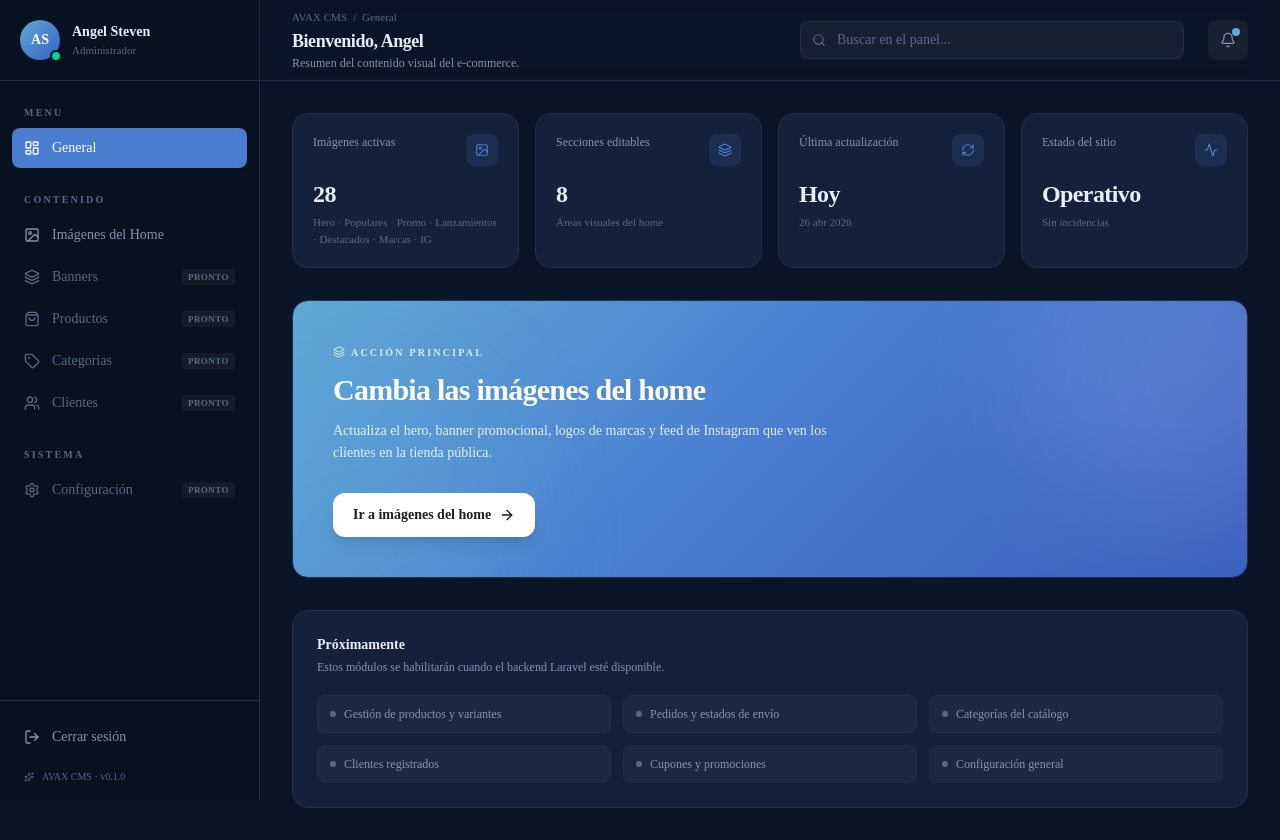
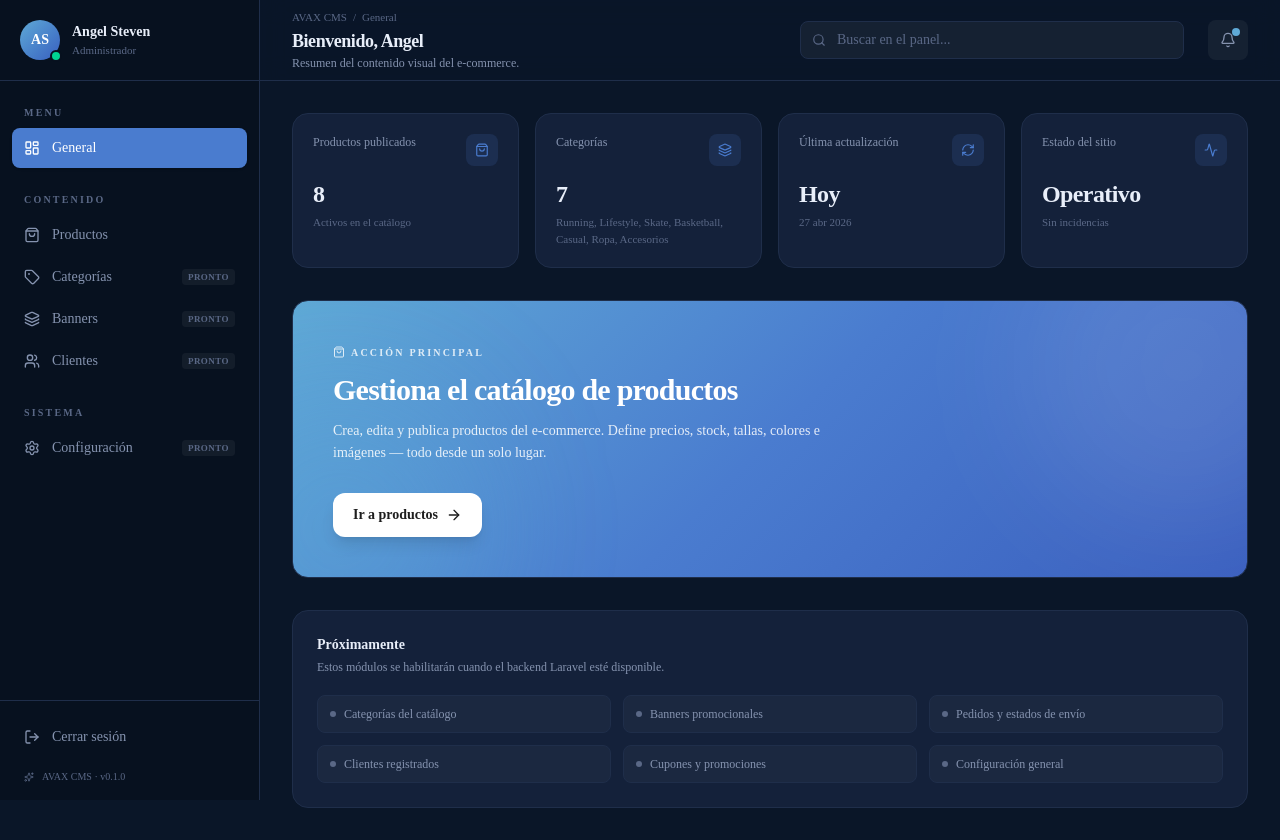
Before and after one commit to Luis06112004/Avax-web, a Next.js app: page /admin/dashboard in a window 1280 px wide. Built offline with nearby package versions, Linux system fonts and the light colour scheme.

Commit message:
refactor(cms): sidebar y dashboard apuntan al modulo de productos

```diff
--- a/src/app/admin/(cms)/dashboard/page.tsx
+++ b/src/app/admin/(cms)/dashboard/page.tsx
@@ -1,6 +1,6 @@
 import Link from "next/link";
 import {
-  Image as ImageIcon,
+  ShoppingBag,
   RefreshCw,
   Layers,
   Activity,
@@ -10,21 +10,21 @@ import { Topbar } from "../../_components/Topbar";
 
 const STATS = [
   {
-    label: "Imágenes activas",
-    value: "28",
-    hint: "Hero · Populares · Promo · Lanzamientos · Destacados · Marcas · IG",
-    icon: ImageIcon,
+    label: "Productos publicados",
+    value: "8",
+    hint: "Activos en el catálogo",
+    icon: ShoppingBag,
   },
   {
-    label: "Secciones editables",
-    value: "8",
-    hint: "Áreas visuales del home",
+    label: "Categorías",
+    value: "7",
+    hint: "Running, Lifestyle, Skate, Basketball, Casual, Ropa, Accesorios",
     icon: Layers,
   },
   {
     label: "Última actualización",
     value: "Hoy",
-    hint: "26 abr 2026",
+    hint: "27 abr 2026",
     icon: RefreshCw,
   },
   {
@@ -71,21 +71,21 @@ export default function DashboardPage() {
 
           <div className="relative max-w-2xl">
             <span className="inline-flex items-center gap-1.5 text-[10px] font-bold tracking-[0.22em] text-white/80 mb-3">
-              <Layers size={12} />
+              <ShoppingBag size={12} />
               ACCIÓN PRINCIPAL
             </span>
             <h2 className="text-2xl lg:text-3xl font-bold text-white mb-3 tracking-tight">
-              Cambia las imágenes del home
+              Gestiona el catálogo de productos
             </h2>
             <p className="text-sm text-white/85 mb-7 max-w-lg leading-relaxed">
-              Actualiza el hero, banner promocional, logos de marcas y feed de
-              Instagram que ven los clientes en la tienda pública.
+              Crea, edita y publica productos del e-commerce. Define precios,
+              stock, tallas, colores e imágenes — todo desde un solo lugar.
             </p>
             <Link
-              href="/admin/imagenes"
+              href="/admin/productos"
               className="inline-flex items-center gap-2 px-5 py-3 bg-white text-[var(--avax-black)] hover:bg-white/90 rounded-xl font-semibold text-sm transition-colors shadow-lg shadow-black/10"
             >
-              Ir a imágenes del home
+              Ir a productos
               <ArrowRight size={16} />
             </Link>
           </div>
@@ -101,9 +101,9 @@ export default function DashboardPage() {
           </p>
           <ul className="grid grid-cols-1 sm:grid-cols-2 lg:grid-cols-3 gap-3">
             {[
-              "Gestión de productos y variantes",
+              "Categorías del catálogo",
+              "Banners promocionales",
               "Pedidos y estados de envío",
-              "Categorías del catálogo",
               "Clientes registrados",
               "Cupones y promociones",
               "Configuración general",
--- a/src/app/admin/_components/Sidebar.tsx
+++ b/src/app/admin/_components/Sidebar.tsx
@@ -4,7 +4,6 @@ import Link from "next/link";
 import { usePathname } from "next/navigation";
 import {
   LayoutDashboard,
-  Image as ImageIcon,
   Layers,
   Tag,
   ShoppingBag,
@@ -36,10 +35,9 @@ const SECTIONS: NavSection[] = [
   {
     title: "CONTENIDO",
     items: [
-      { label: "Imágenes del Home", href: "/admin/imagenes", icon: ImageIcon },
+      { label: "Productos", href: "/admin/productos", icon: ShoppingBag },
+      { label: "Categorías", href: "/admin/categorias", icon: Tag, soon: true },
       { label: "Banners", href: "/admin/banners", icon: Layers, soon: true },
-      { label: "Productos", href: "/admin/productos", icon: ShoppingBag, soon: true },
-      { label: "Categorías", href: "/admin/categorias", icon: Tag, soon: true },
       { label: "Clientes", href: "/admin/clientes", icon: Users, soon: true },
     ],
   },
@@ -90,24 +88,6 @@ export function Sidebar() {
                   pathname === item.href || pathname?.startsWith(item.href + "/");
                 const Icon = item.icon;
 
-                if (item.soon) {
-                  return (
-                    <li key={item.href}>
-                      <button
-                        type="button"
-                        disabled
-                        className="w-full flex items-center gap-3 px-3 py-2.5 rounded-lg text-sm text-[var(--admin-fg-subtle)] cursor-not-allowed"
-                      >
-                        <Icon size={16} className="shrink-0" />
-                        <span className="flex-1 text-left">{item.label}</span>
-                        <span className="text-[9px] font-bold tracking-wider px-1.5 py-0.5 rounded bg-white/5 text-[var(--admin-fg-subtle)]">
-                          PRONTO
-                        </span>
-                      </button>
-                    </li>
-                  );
-                }
-
                 return (
                   <li key={item.href}>
                     <Link
@@ -120,7 +100,19 @@ export function Sidebar() {
                       )}
                     >
                       <Icon size={16} className="shrink-0" />
-                      <span>{item.label}</span>
+                      <span className="flex-1">{item.label}</span>
+                      {item.soon && (
+                        <span
+                          className={cn(
+                            "text-[9px] font-bold tracking-wider px-1.5 py-0.5 rounded",
+                            isActive
+                              ? "bg-white/20 text-white"
+                              : "bg-white/5 text-[var(--admin-fg-subtle)]",
+                          )}
+                        >
+                          PRONTO
+                        </span>
+                      )}
                     </Link>
                   </li>
                 );
```
